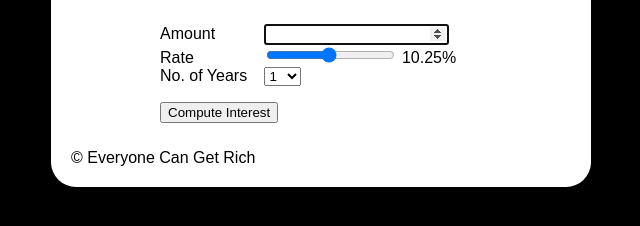
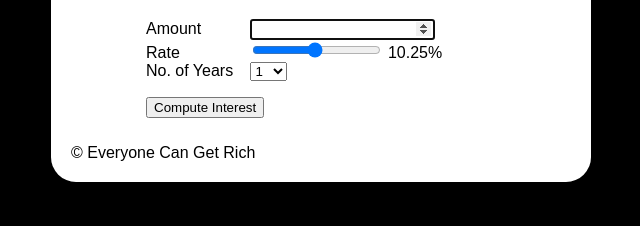
Before and after one commit to mossmana/Simple-Interest-Calculator, a plain HTML site: page index.html in a window 1280 px wide. Shown: the part 90-316 px from the top of the page, without its empty margins (319-959 px from the left). Drawn offline with Linux system fonts and the light colour scheme.

Commit message:
adjust margin and padding

```diff
--- a/style.css
+++ b/style.css
@@ -11,8 +11,9 @@ fieldset {
     width: 100%;
     display: inline-block;
     border: none;
+    margin: 0;
+    padding: 0;
 }
-
 fieldset label {
     width: 100px;
     display:inline-block;
@@ -28,3 +29,6 @@ fieldset label {
     width: 350px;
     margin: 0 auto;
 }
+footer {
+    margin-top: 10px;
+}
```
